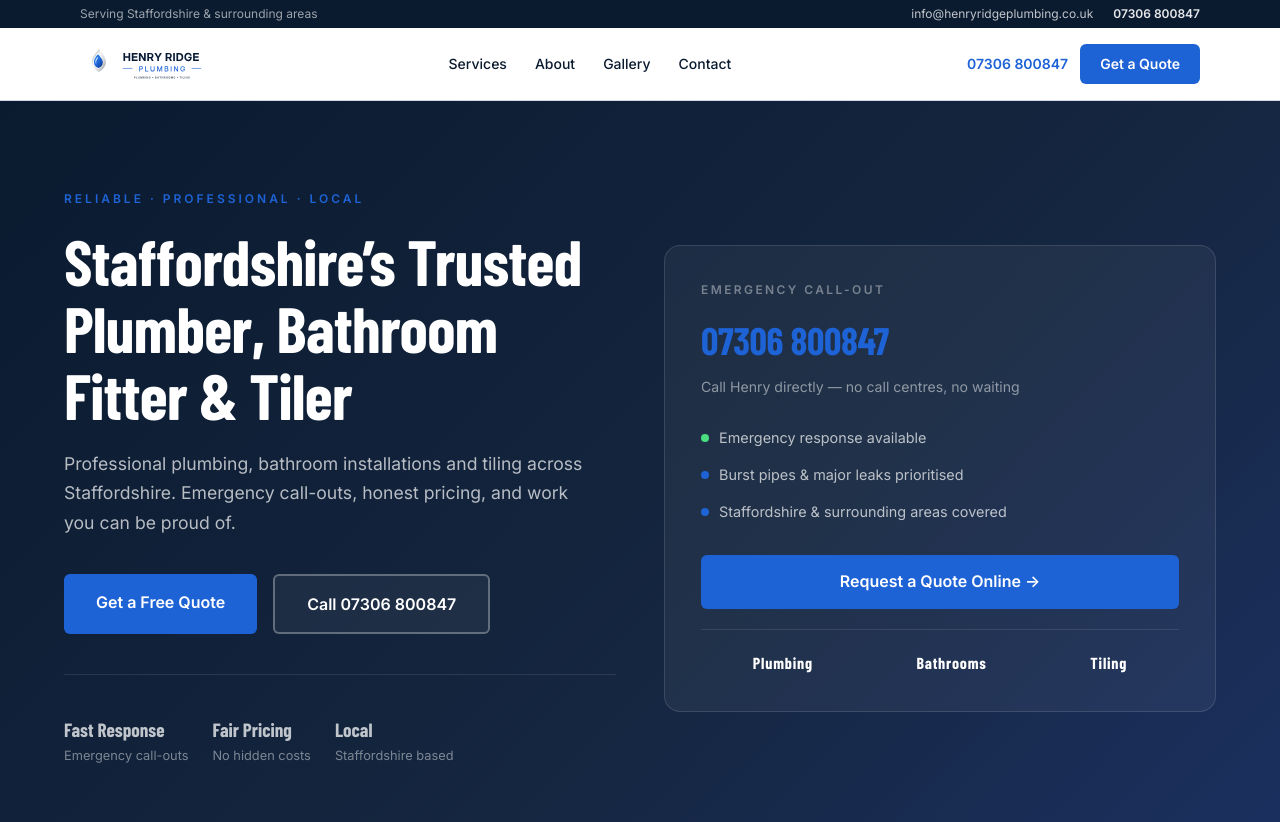
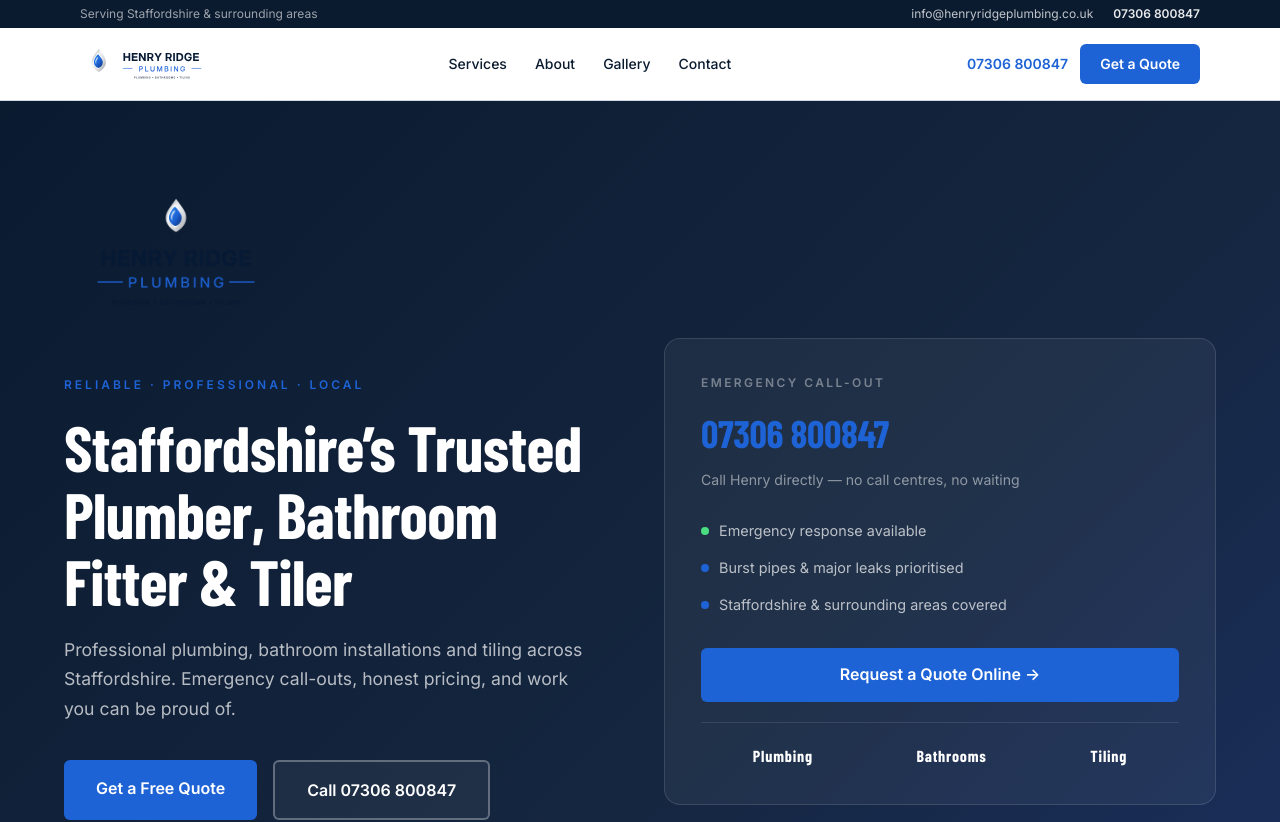
Before and after one commit to mailfoundry/henryridgeplumbing, a Next.js app: page / in a window 1280 px wide. Shown: the top 822 px of the page. Built offline with nearby package versions, Linux system fonts and the light colour scheme; a web font is replaced by a local one.

Commit message:
Add stacked logo to hero section above tagline

```diff
--- a/app/page.tsx
+++ b/app/page.tsx
@@ -1,4 +1,5 @@
 import Link from "next/link";
+import Image from "next/image";
 import { services, AREAS } from "@/lib/services";
 
 export default function HomePage() {
@@ -13,6 +14,14 @@ export default function HomePage() {
           <div className="grid grid-cols-1 lg:grid-cols-2 gap-12 items-center">
             {/* Left — copy */}
             <div>
+              <Image
+                src="/henry-ridge-plumbing-primary-stacked-4k.png"
+                alt="Henry Ridge Plumbing"
+                width={320}
+                height={160}
+                className="w-56 h-auto mb-8"
+                priority
+              />
               <p className="text-xs font-semibold uppercase mb-5" style={{ color: "#1E63D6", letterSpacing: "0.25em" }}>
                 Reliable · Professional · Local
               </p>
```
